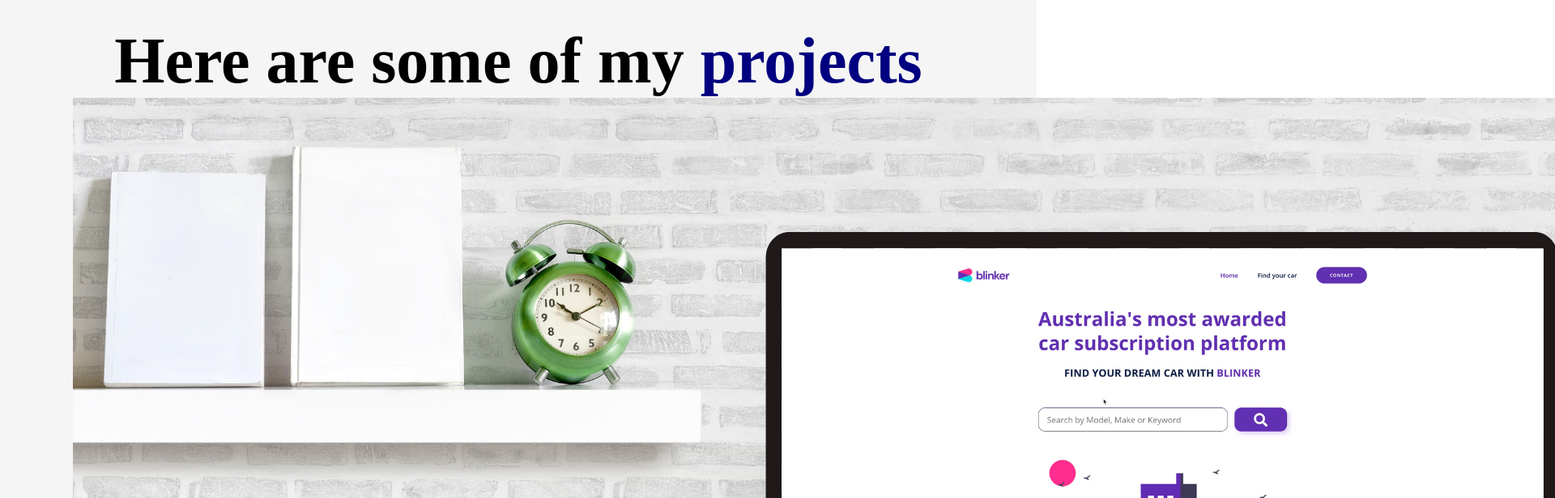
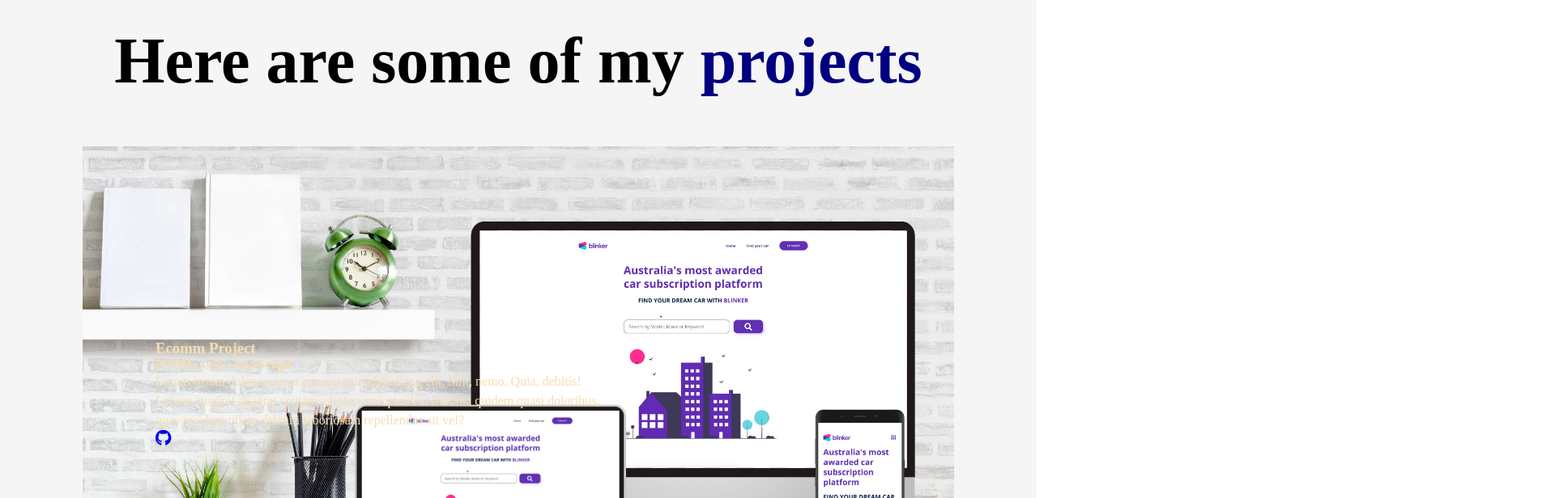
Before and after one commit to JonathanLee2020/ePortfolio, a plain HTML site: page index.html in a window 1280 px wide. Shown: the part 820-1436 px from the top of the page at 81% size, 1920 px wide, since content can reach past the window. Drawn offline with Linux system fonts and the light colour scheme.

Commit message:
made the text (project__description) lie inside the project_wrapper by setting project__wrapper to position__relative and project__description to position absolute, also inside project__description set the top to 50%, and transform: translateY to -50% to perfectly center it

```diff
--- a/index.html
+++ b/index.html
@@ -80,7 +80,7 @@
         <div class="container">
             <div class="row">
                 <h1 class="section__title">
-                    Here are some of my <span class="highlight">projects</span>
+                    Here are some of my <span class="highlight">projects</span></h1>
                     <ul class="project__list">
                         <li class="project">
                             <div class="project__wrapper">
@@ -96,14 +96,20 @@
                                         Lorem ipsum dolor sit amet consectetur adipisicing elit. Sint, nemo. Quia, debitis! Labore suscipit quaerat veniam adipisci voluptatibus minima quidem quasi doloribus, quas incidunt ullam deleniti laboriosam repellendus sit vel?
                                     </p>
                                     <div class="project__description--links">
-                                        <a href="#" class=""project__description--link></a>
+                                        <a href="#" class=""project__description--link>
+                                            <i class="fa-brands fa-github"></i>
+                                        </a>
+                                        <a href="#">
+
+                                        </a>
+                                        <a href="">
+
+                                        </a>
                                     </div>
                                 </div>
                             </div>
                         </li>
                     </ul>
-                </h1>
-
             </div>
         </div>
     </section>
--- a/styles.css
+++ b/styles.css
@@ -26,7 +26,7 @@ section {
     width: 100%;
     max-width: 1100px;
     margin: 0 auto;
-    pad: 0 12px;
+    padding: 0 12px;
 }
 
 .title {
@@ -193,3 +193,21 @@ a {
     margin-bottom: 60px;
 
 }
+
+.project__img {
+    width: 100%;
+}
+
+.project__wrapper {
+    position: relative;
+
+}
+
+.project__description {
+    position: absolute;
+    top: 50%;
+    left: 90px;
+    transform: translateY(-50%);
+    color: wheat;
+    max-width: 550px;
+}
```
Also changed, not shown: test.html (+5 -0 lines).
